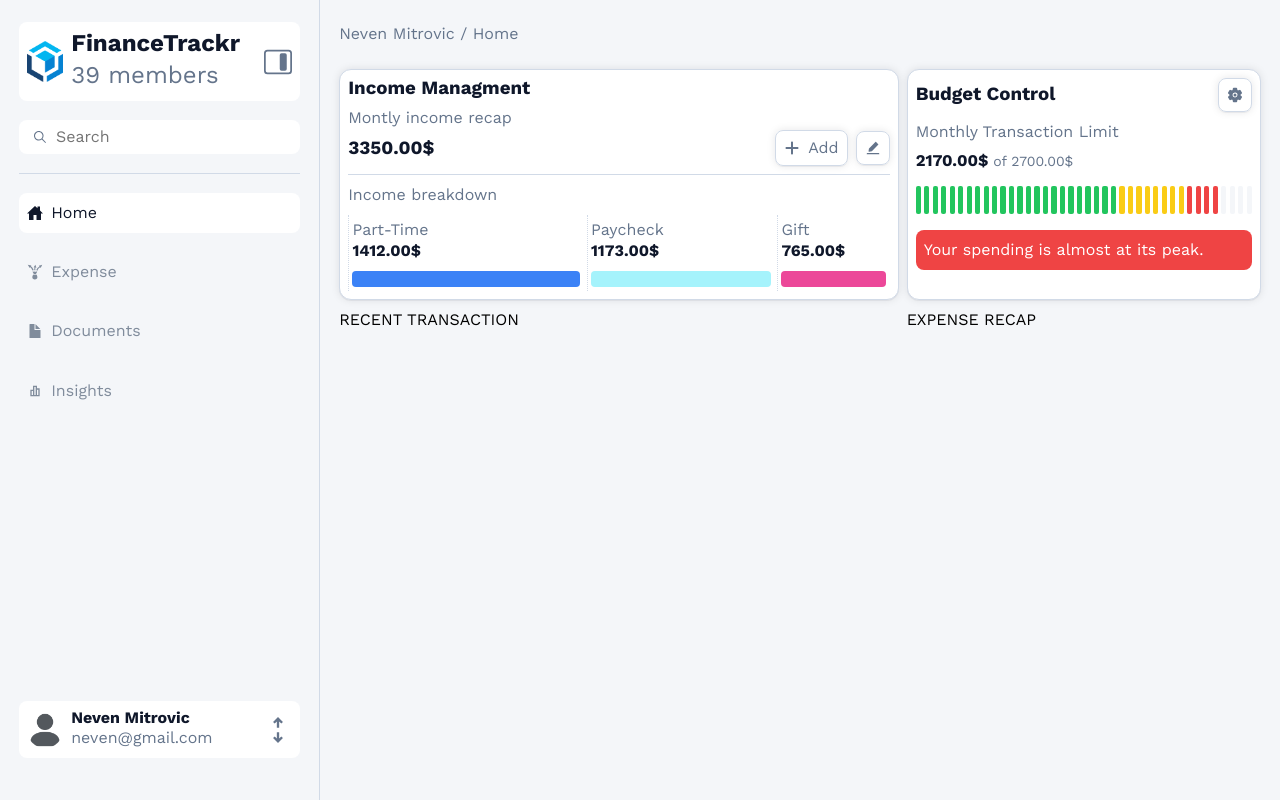
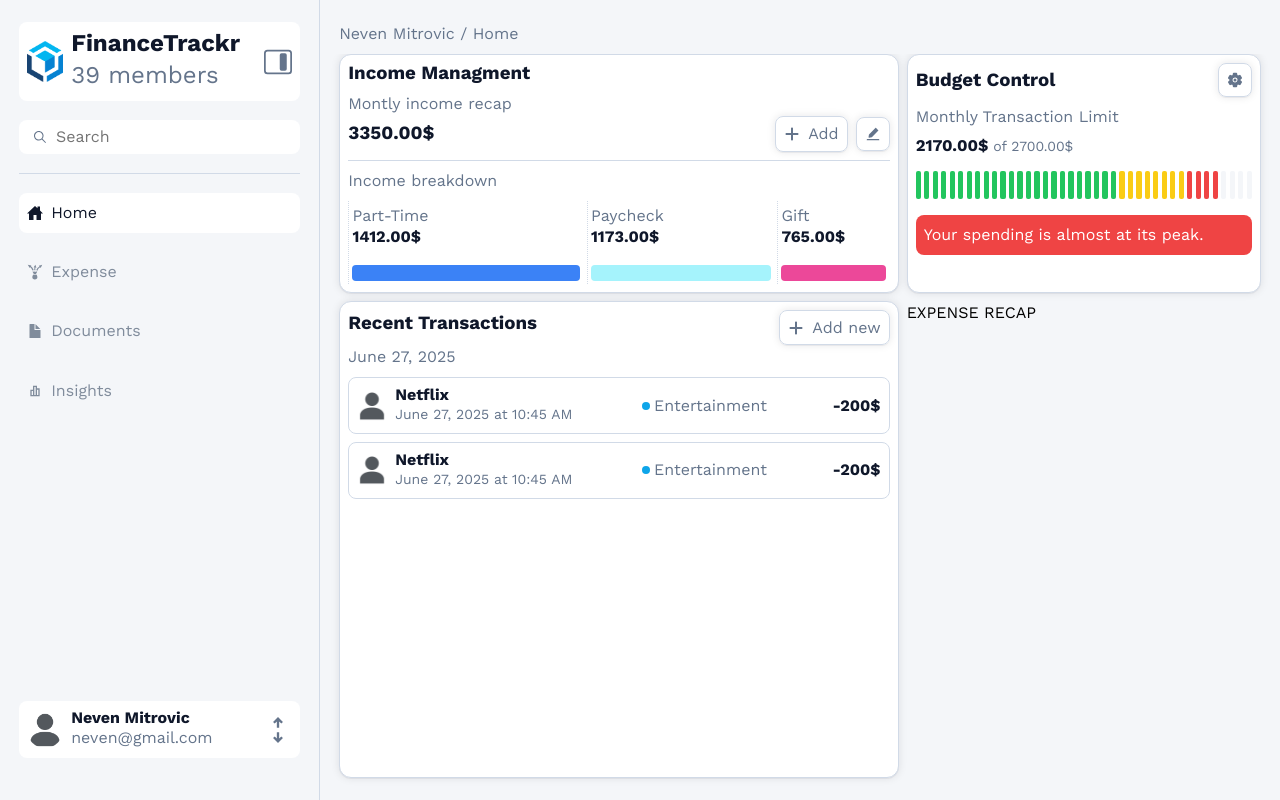
Before and after one commit to nevenmitrovic/financetrackr, a React (Vite) app: page / in a window 1280 px wide. Built offline with nearby package versions, Linux system fonts and the light colour scheme.

Commit message:
dashboard content scrollable and sidebar fixed

```diff
--- a/src/components/common/page-header/page-header.style.css
+++ b/src/components/common/page-header/page-header.style.css
@@ -1,6 +1,7 @@
 .page-header {
 	color: var(--clr-text-secondary);
 	font-size: var(--font-size-sm);
+	padding-bottom: 0.5rem;
 }
 
 @media (width > 900px) {
--- a/src/components/dashboard-content/DashboardContent.tsx
+++ b/src/components/dashboard-content/DashboardContent.tsx
@@ -3,6 +3,7 @@ import { useIsMobile } from '@/hooks/useIsMobile'
 import PageHeader from '@/components/common/page-header/PageHeader'
 import IncomeManagment from '@/components/dashboard-content/income-managment/IncomeManagment'
 import BudgetControl from '@/components/dashboard-content/budget-control/BudgetControl'
+import RecentTransactions from '@/components/dashboard-content/recent-transactions/RecentTransactions'
 
 import './dashboard-content.style.css'
 
@@ -12,14 +13,20 @@ const DashboardContent = () => {
 
 	return (
 		<div
-			className={`container ${open && isMobile ? 'hidden' : ''} ${isMobile ? 'mobile-layout' : ''}`}
+			className={`dashboard-content-wrapper ${open && isMobile ? 'hidden' : ''} ${
+				isMobile ? 'mobile-layout' : ''
+			}`}
 		>
-			<PageHeader />
-			<div className='dashboard-content-container'>
-				<IncomeManagment />
-				<BudgetControl />
-				<div className='recent-transaction'>RECENT TRANSACTION</div>
-				<div className='expense-recap'>EXPENSE RECAP</div>
+			<div className='dashboard-content-header'>
+				<PageHeader />
+			</div>
+			<div className='dashboard-content-scrollable'>
+				<div className='dashboard-content-container'>
+					<IncomeManagment />
+					<BudgetControl />
+					<RecentTransactions />
+					<div className='expense-recap'>EXPENSE RECAP</div>
+				</div>
 			</div>
 		</div>
 	)
--- a/src/components/dashboard-content/dashboard-content.style.css
+++ b/src/components/dashboard-content/dashboard-content.style.css
@@ -1,14 +1,38 @@
+.dashboard-content-wrapper {
+	display: flex;
+	flex-direction: column;
+	height: 100vh;
+	overflow: hidden;
+}
+
+.dashboard-content-header {
+	flex-shrink: 0;
+	padding: 1rem 0.8rem 0;
+}
+
+.dashboard-content-scrollable {
+	flex: 1;
+	overflow-y: auto;
+	padding: 0 0.8rem 1rem;
+}
+
 .dashboard-content-container {
 	display: grid;
 	grid-template-columns: repeat(1, 1fr);
-	padding-block: 1rem;
-	height: calc(100% - 10px);
 	gap: 0.2rem;
+	min-height: 100%;
 }
 
 @media (width > 768px) {
+	.dashboard-content-header {
+		padding: 1.4rem 1.2rem 0;
+	}
+
+	.dashboard-content-scrollable {
+		padding: 0 1.2rem 1.4rem;
+	}
+
 	.dashboard-content-container {
-		padding-block: 1.4rem;
 		grid-template-columns: 2fr 1fr;
 		grid-template-rows: 1fr 2fr;
 		gap: 0.5rem;
--- /dev/null
+++ b/src/components/dashboard-content/recent-transactions/RecentTransactions.tsx
@@ -0,0 +1,28 @@
+import TransactionCard from '@/components/dashboard-content/recent-transactions/transaction-card/TransactionCard'
+import { FaPlus } from 'react-icons/fa6'
+
+import './recent-transactions.style.css'
+
+const RecentTransactions = () => {
+	return (
+		<div className='recent-transactions content-card'>
+			<div className='recent-transactions-header'>
+				<h3>Recent Transactions</h3>
+				<button className='button'>
+					<FaPlus /> Add new
+				</button>
+			</div>
+			<div className='transactions-container'>
+				<div className='transactions-per-date'>
+					<p>June 27, 2025</p>
+					<div className='transactions-cards-container'>
+						<TransactionCard />
+						<TransactionCard />
+					</div>
+				</div>
+			</div>
+		</div>
+	)
+}
+
+export default RecentTransactions
--- /dev/null
+++ b/src/components/dashboard-content/recent-transactions/recent-transactions.style.css
@@ -0,0 +1,36 @@
+.recent-transactions {
+	height: 100%;
+	max-height: 100%;
+	overflow-y: auto;
+}
+.recent-transactions-header {
+	display: flex;
+	justify-content: space-between;
+	align-items: center;
+	flex-shrink: 0;
+}
+.recent-transactions-header > h3 {
+	padding-bottom: 0.2rem;
+}
+.transactions-cards-container {
+	display: flex;
+	flex-direction: column;
+	gap: 0.2rem;
+}
+.transactions-per-date > p {
+	color: var(--clr-text-secondary);
+	font-size: var(--font-size-sm);
+	padding-bottom: 0.5rem;
+}
+
+@media (width > 768px) {
+	.recent-transactions-header > h3 {
+		padding-bottom: 0.5rem;
+	}
+	.transactions-cards-container {
+		gap: 0.5rem;
+	}
+	.transactions-per-date > p {
+		font-size: var(--font-size-regular);
+	}
+}
--- /dev/null
+++ b/src/components/dashboard-content/recent-transactions/transaction-card/TransactionCard.tsx
@@ -0,0 +1,28 @@
+import './transaction-card.style.css'
+import logo from '@/assets/images/avatar.png'
+import { GoDotFill } from 'react-icons/go'
+
+const TransactionCard = () => {
+	return (
+		<div className='transaction-card'>
+			<img src={logo} alt='transaction card logo' />
+			<div>
+				<div className='transaction-card-info'>
+					<div>
+						<h4>Netflix</h4>
+						<p>June 27, 2025 at 10:45 AM</p>
+					</div>
+				</div>
+				<div className='transaction-category'>
+					<GoDotFill color='var(--clr-expense-fixed)' />
+					<span>Entertainment</span>
+				</div>
+				<div className='transaction-value'>
+					<h4>-200$</h4>
+				</div>
+			</div>
+		</div>
+	)
+}
+
+export default TransactionCard
--- /dev/null
+++ b/src/components/dashboard-content/recent-transactions/transaction-card/transaction-card.style.css
@@ -0,0 +1,43 @@
+.transaction-card {
+	display: flex;
+	align-items: center;
+	background-color: var(--clr-bg-card);
+	border: 1px solid var(--clr-border);
+	border-radius: var(--border-radius-2);
+	padding: 0.5rem;
+}
+.transaction-card > div {
+	display: flex;
+	flex-direction: column;
+	align-items: flex-start;
+	justify-content: space-between;
+	gap: 0.2rem;
+	width: 100%;
+}
+.transaction-card-info {
+	display: flex;
+	align-items: center;
+}
+.transaction-card > img {
+	height: 30px;
+	width: 30px;
+	margin-right: 0.5rem;
+}
+.transaction-card-info p {
+	color: var(--clr-text-secondary);
+	font-size: var(--font-size-sm);
+}
+.transaction-category {
+	display: flex;
+	align-items: center;
+}
+.transaction-category > span {
+	color: var(--clr-text-secondary);
+}
+
+@media (width > 768px) {
+	.transaction-card > div {
+		flex-direction: row;
+		align-items: center;
+	}
+}
--- a/src/index.css
+++ b/src/index.css
@@ -182,7 +182,9 @@
 	.dashboard-layout {
 		display: grid;
 		min-height: 100vh;
+		max-height: 100vh;
 		width: 100%;
+		overflow: hidden;
 	}
 
 	.dashboard-layout.sidebar-open {
```
